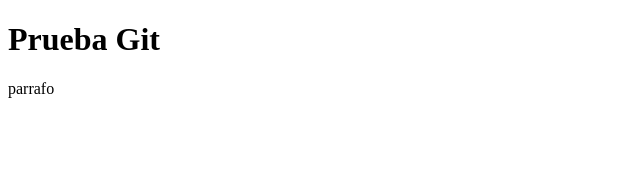
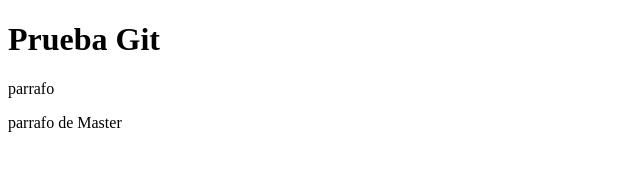
Before and after one commit to alecara/git-exercici, a plain HTML site: page copia_proyecto_git/index.html in a window 1280 px wide. Shown: the whole page, without its empty margins (0-640 px from the left). Drawn offline with Linux system fonts and the light colour scheme.

Commit message:
Nuevo parrafo en master

```diff
--- a/copia_proyecto_git/index.html
+++ b/copia_proyecto_git/index.html
@@ -7,5 +7,6 @@
 <body>
 	<h1>Prueba Git</h1>
 	<p>parrafo</p>
+	<p>parrafo de Master</p>
 </body>
 </html>
```
